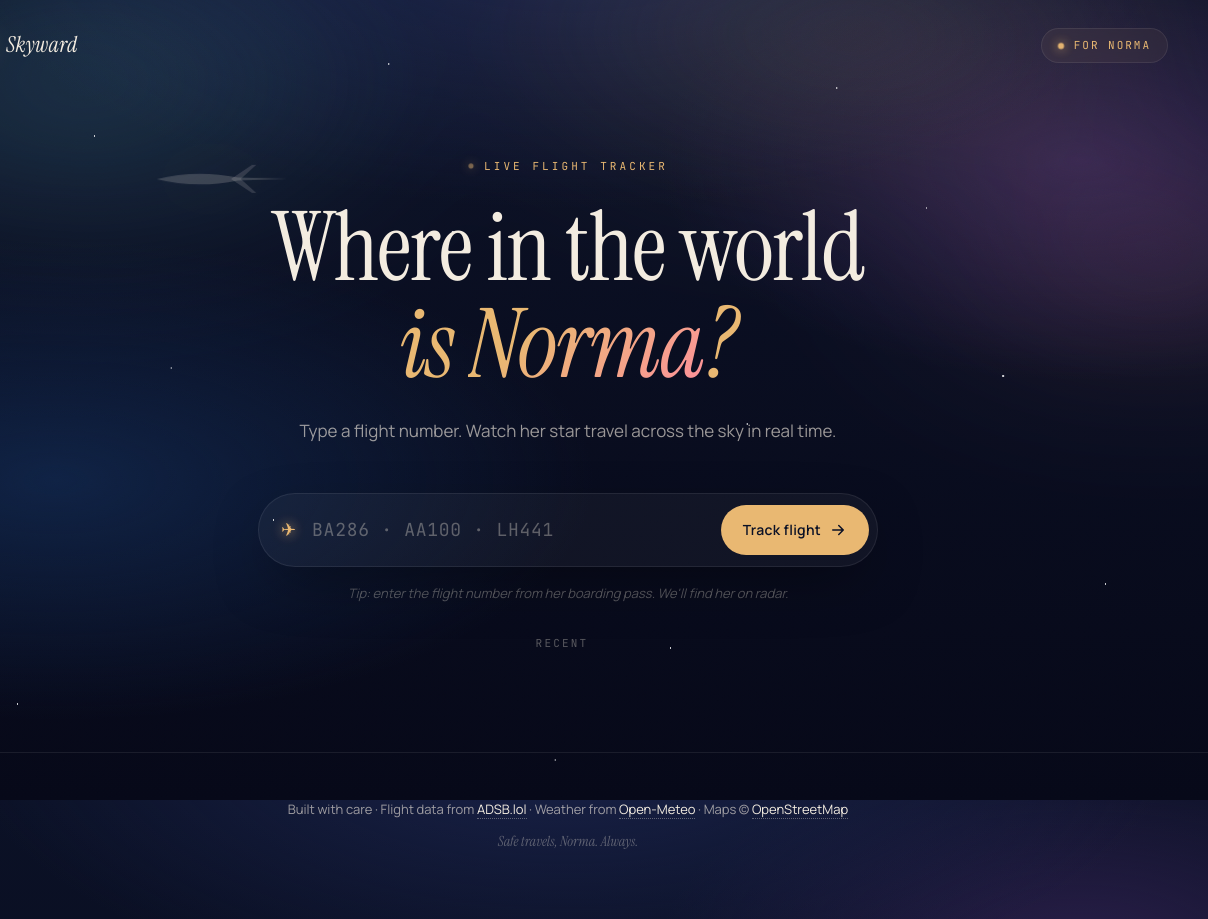
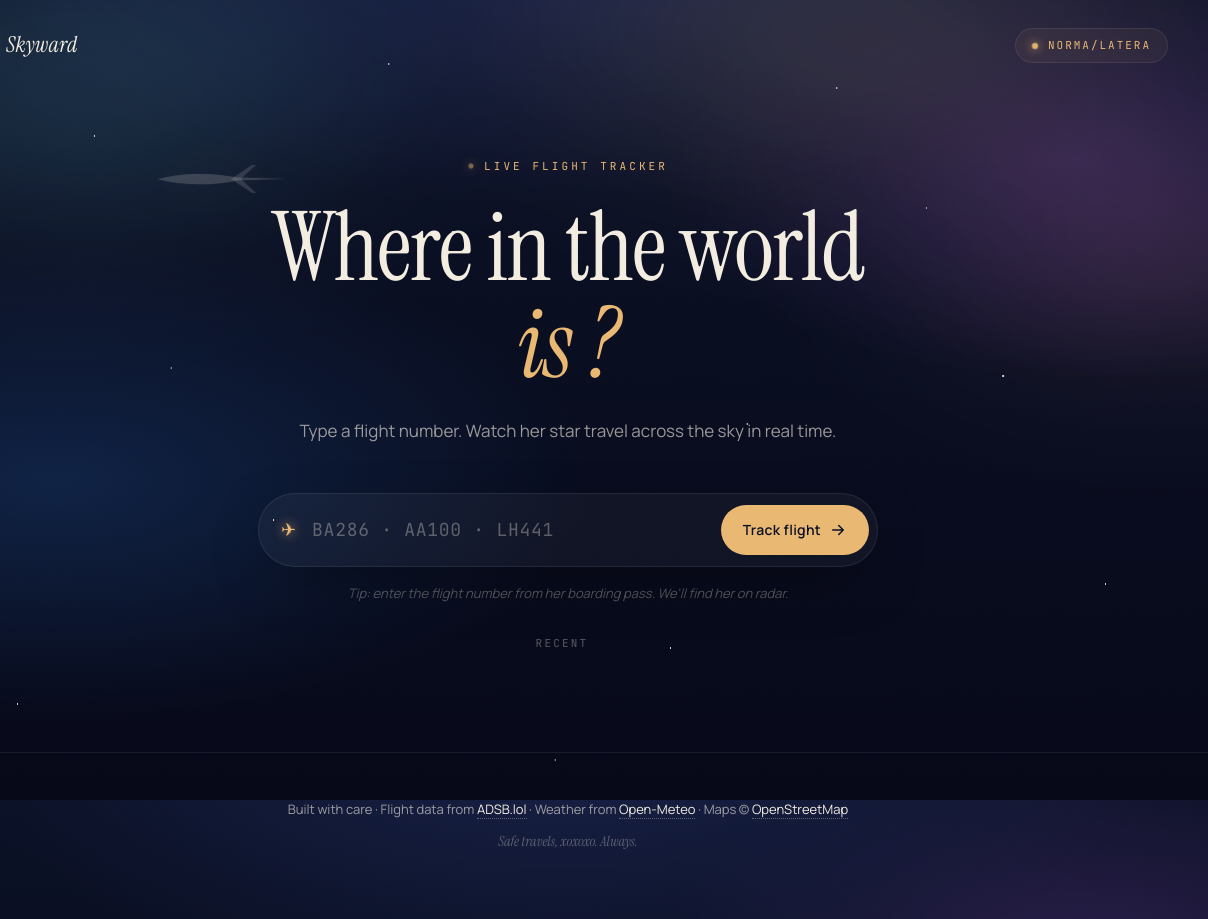
Before and after one commit to LateraOlana/forher, a plain HTML site: page index.html in a window 1280 px wide. Shown: the full height of the page, 72-1280 px from the left. Drawn offline with nearby package versions, Linux system fonts and the light colour scheme.

Commit message:
Update index.html

```diff
--- a/index.html
+++ b/index.html
@@ -37,7 +37,7 @@
       <span class="brand-name">Skyward</span>
     </a>
     <nav class="header-nav">
-      <span class="header-tag">For Norma</span>
+      <span class="header-tag"> Norma/Latera </span>
     </nav>
   </header>
 
@@ -52,7 +52,7 @@
     <p class="eyebrow"><span></span> Live flight tracker</p>
     <h1 class="hero-title">
       Where in the world
-      <em>is <span id="heroName">Norma</span>?</em>
+      <em>is <span id="heroName"></span>?</em>
     </h1>
     <p class="hero-sub">
       Type a flight number. Watch her star travel across the sky in real time.
@@ -223,7 +223,7 @@
   <!-- ───────── Footer ───────── -->
   <footer class="site-footer">
     <p>Built with care · Flight data from <a href="https://adsb.lol/" target="_blank" rel="noopener">ADSB.lol</a> · Weather from <a href="https://open-meteo.com/" target="_blank" rel="noopener">Open-Meteo</a> · Maps © <a href="https://www.openstreetmap.org/copyright" target="_blank" rel="noopener">OpenStreetMap</a></p>
-    <p class="footer-quiet">Safe travels, Norma. Always.</p>
+    <p class="footer-quiet">Safe travels, xoxoxo. Always.</p>
   </footer>
 
   <!-- Leaflet JS -->
```
